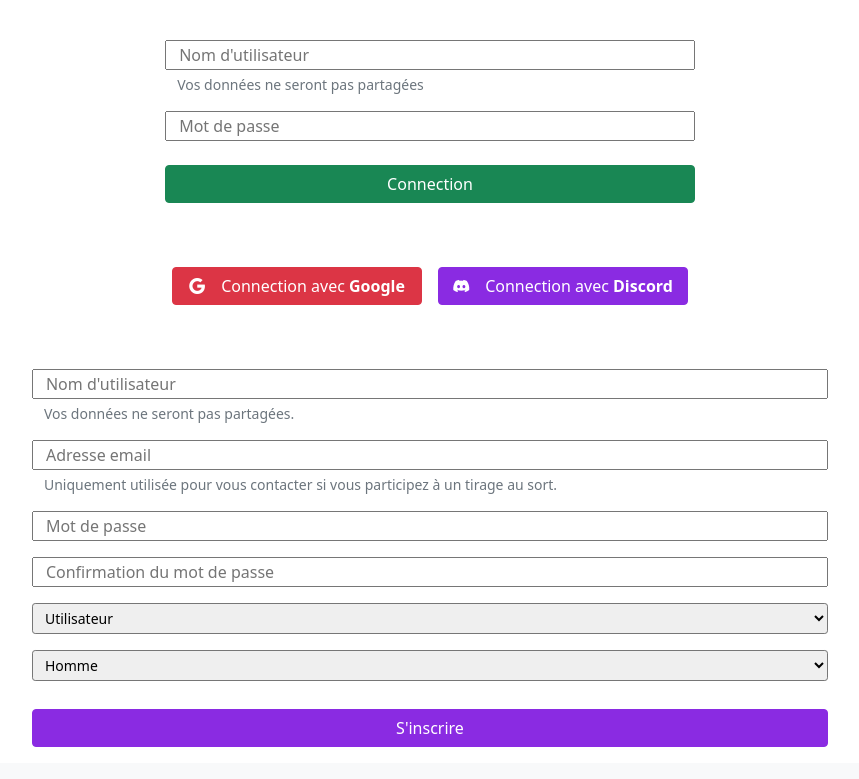
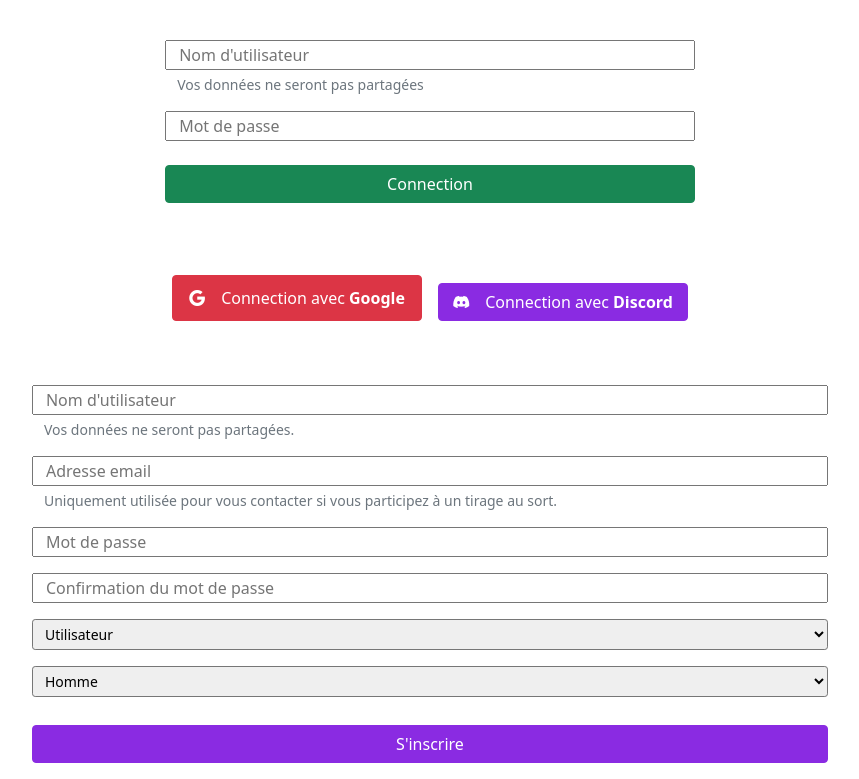
Before and after one commit to ThaaoBlues/JeParticipeHTML, a Flask app: page /login in a window 1280 px wide. Shown: the part 56-835 px from the top of the page, without its empty margins (210-1069 px from the left). Before the commit the page ends 803 px from the top, so only its background shows below. Run offline with Flask 2, Linux system fonts and the light colour scheme; parts of the project's set-up code (start-up, migrations or seed data) failed here and were passed over; some libraries are stand-ins or nearby versions.

Commit message:
fixed button margin

```diff
--- a/templates/login.html
+++ b/templates/login.html
@@ -125,9 +125,9 @@
 
             </div>
 
-            <div class="row mx-3 justify-content-md-center mt-5">
-                <button class="btn btn-danger mx-2" onclick="window.location.href='/google_login'" style="max-width: 250px;" ><i class="bi bi-google me-3"></i>Connection avec <b translate="no"> Google</b></button>
-                <button class="btn btn-primary mx-2" onclick="window.location.href='/discord_login'" style="max-width: 250px;"><i class="bi bi-discord me-3"></i>Connection avec  <b translate="no"> Discord</b></button>
+            <div class="row mx-3 justify-content-center mt-5">
+                <button class="btn btn-danger mx-2 mt-2" onclick="window.location.href='/google_login'" style="max-width: 250px;" ><i class="bi bi-google me-3"></i>Connection avec <b translate="no"> Google</b></button>
+                <button class="btn btn-primary mx-2 mt-3" onclick="window.location.href='/discord_login'" style="max-width: 250px;"><i class="bi bi-discord me-3"></i>Connection avec  <b translate="no"> Discord</b></button>
 
             </div>
 
```
